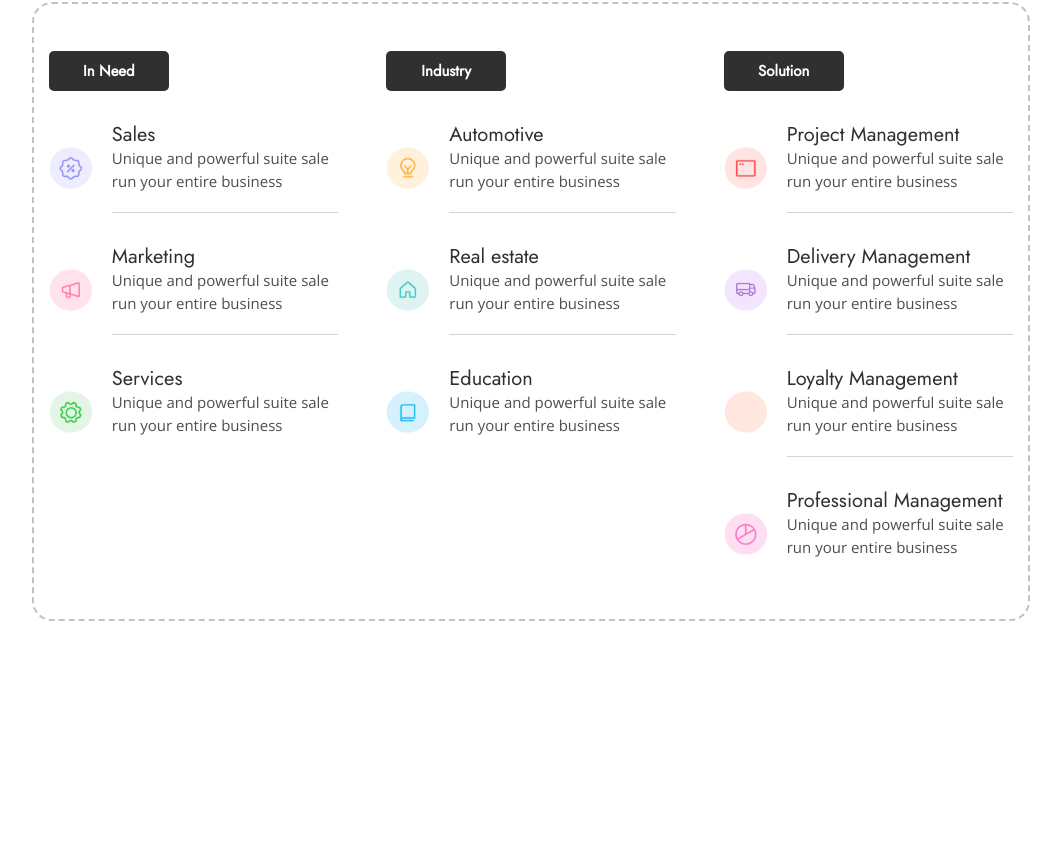
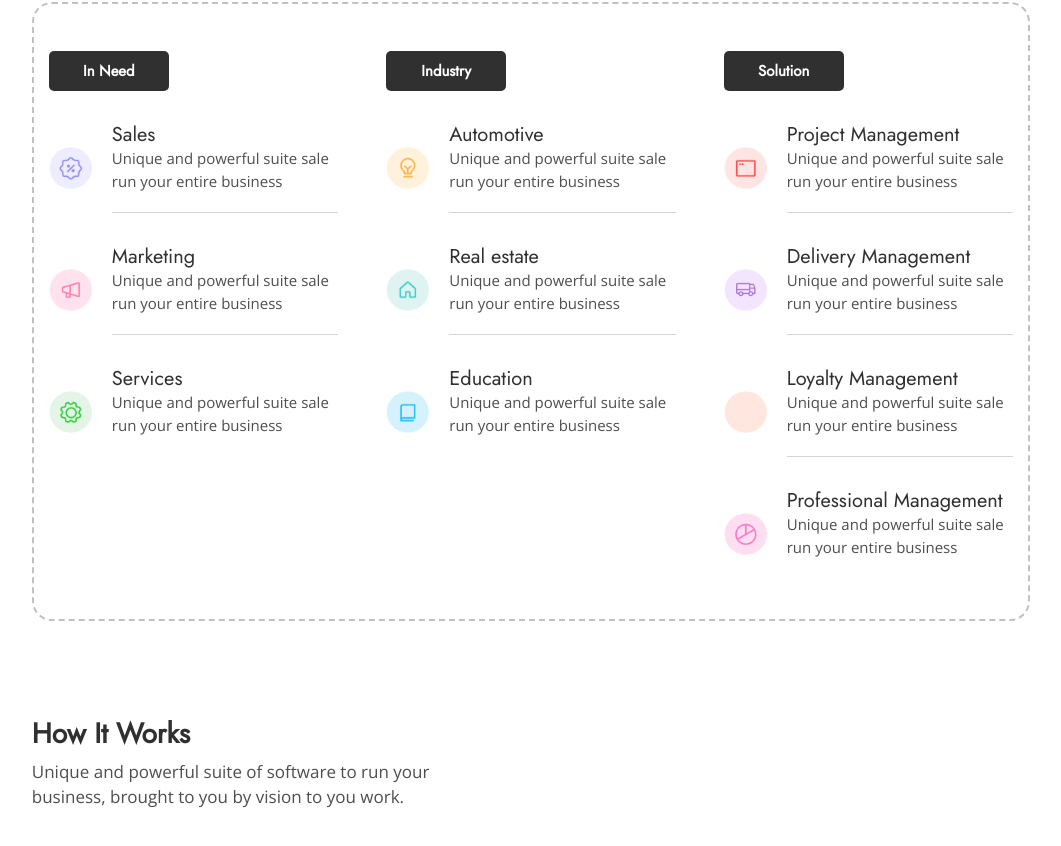
Before and after one commit to KiritoEM/PrimeCRM-weeklyDecember, a React (Create React App) app: page / in a window 1280 px wide. Shown: the part 4368-5214 px from the top of the page, without its empty margins (109-1170 px from the left). Before the commit the page ends 5037 px from the top, so only its background shows below. Built offline with nearby package versions, Linux system fonts and the light colour scheme.

Commit message:
initialize functioning-section

```diff
--- a/src/components/functioning/Functioning.tsx
+++ b/src/components/functioning/Functioning.tsx
@@ -1,9 +1,24 @@
-const Functioning = () : JSX.Element => {
-    return (
-        <div>
+const Functioning = (): JSX.Element => {
+  return (
+    <section id="functioning">
+      <div className="row">
+        <div className="col-5">
+          <div className="section-header">
+            <div className="title">
+              <h3>How It Works</h3>
+              <p>
+                Unique and powerful suite of software to run your business,
+                brought to you by vision to you work.
+              </p>
+            </div>
 
+            <div className="points"></div>
+          </div>
         </div>
-    );
+        <div className="col-7"></div>
+      </div>
+    </section>
+  );
 };
 
 export default Functioning;
--- a/src/pages/Home.tsx
+++ b/src/pages/Home.tsx
@@ -5,6 +5,7 @@ import Choice from "../components/Choice/Choice";
 import Clients from "../components/clients/Clients";
 import NewsLetter from "../components/newsLetter/NewsLetter";
 import Products from "../components/products/Products";
+import Functioning from "../components/functioning/Functioning";
 
 const Home = (): JSX.Element => {
   return (
@@ -16,6 +17,7 @@ const Home = (): JSX.Element => {
       <Clients />
       <NewsLetter />
       <Products />
+      <Functioning />
     </section>
   );
 };
--- /dev/null
+++ b/src/styles/functioning.scss
@@ -0,0 +1,24 @@
+#functioning {
+    width: 100%;
+    overflow: hidden;
+    padding-top: 3rem;
+    padding-bottom: 3rem;
+    @include container;
+
+    .section-header {
+
+        .title {
+            h3 {
+                color: $color-primary03;
+                font-weight: 600;
+            }
+
+            p {
+                margin-top: 0.3rem;
+                color: $color-secondary01;
+                font-size: 17px;
+                font-family: $font-openSans;
+            }
+        }
+    }
+}
--- a/src/styles/global.scss
+++ b/src/styles/global.scss
@@ -10,4 +10,5 @@
     @import "./clients.scss";
     @import "./newsletter.scss";
     @import "./products.scss";
-    @import "./products-card.scss"
+    @import "./products-card.scss";
+    @import "./functioning.scss";
```
